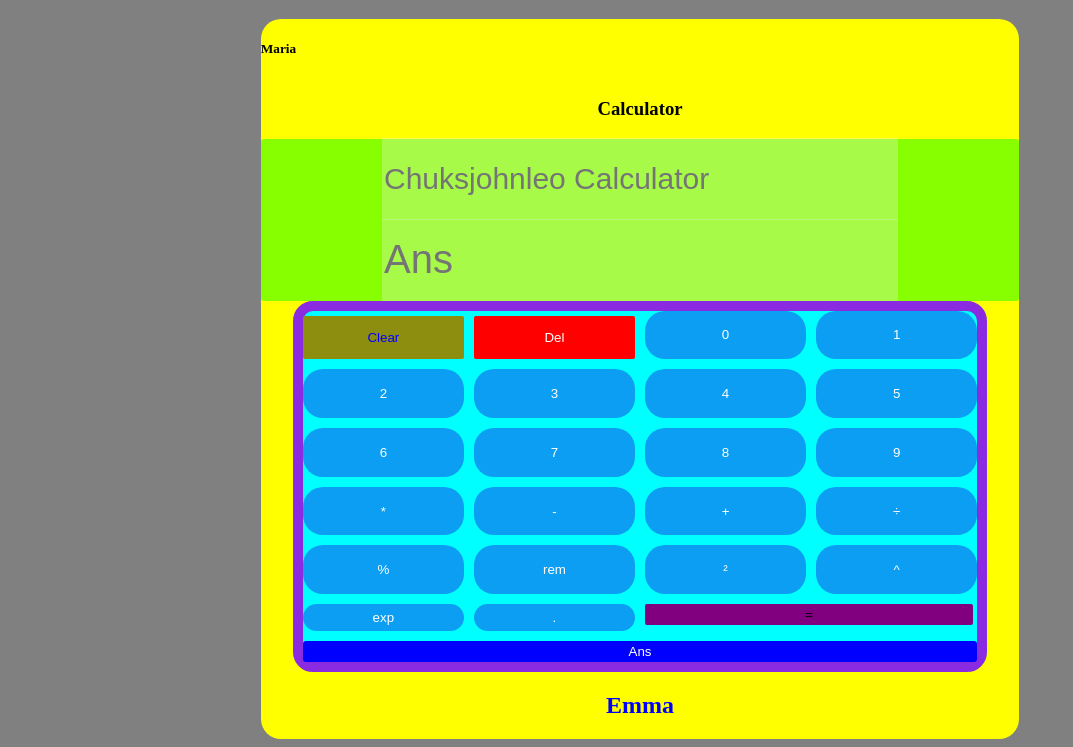
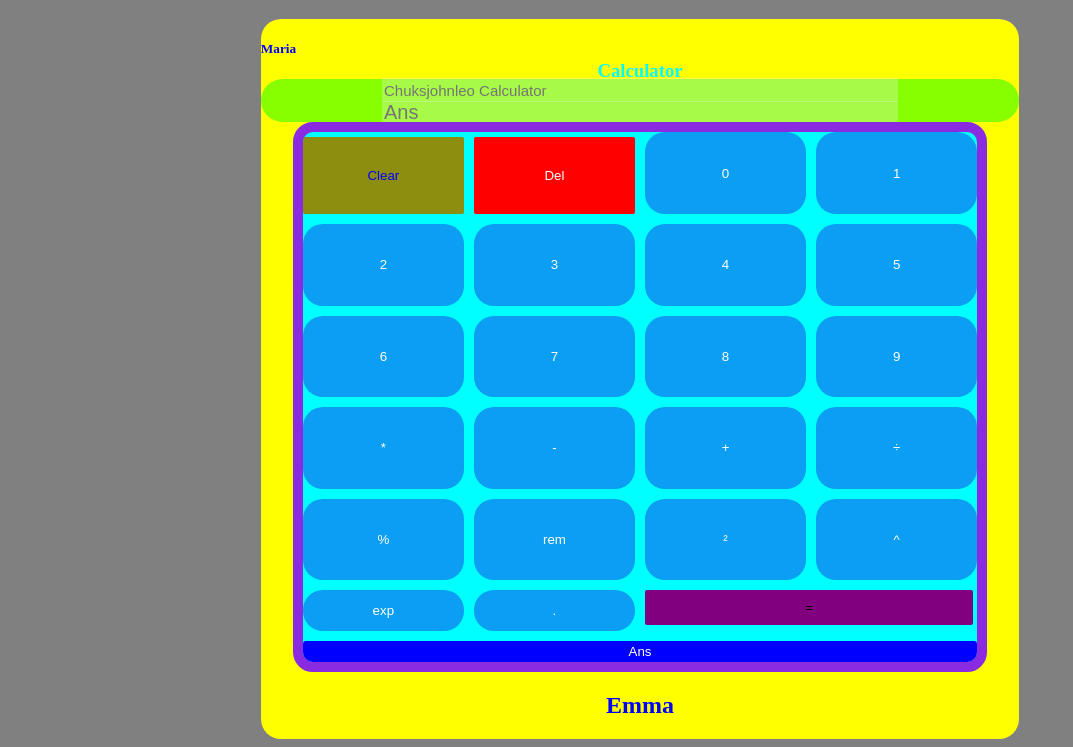
Before and after one commit to Chuksjohnleo/chuksjohnleo.github.io, a plain HTML site: page sec.html in a window 1280 px wide. Shown: the part 61-808 px from the top of the page, without its empty margins (0-1073 px from the left). Drawn offline with Linux system fonts and the light colour scheme.

Commit message:
Update sec.html

```diff
--- a/sec.html
+++ b/sec.html
@@ -61,11 +61,12 @@ h5{
          background-color: aqua;
          display: grid;
          grid-template-columns:1fr 1fr 1fr 1fr;
-         grid-template-rows:60px 60px 60px 60px 60px 40px 60px;
+         grid-template-rows:1fr 1fr 1fr 1fr 1fr 0.67fr 0.1fr;
          gap: 10px;
          margin:0px 2em;
          border: 10px solid blueviolet;
          border-radius: 20px;
+         overflow-y: scroll;
       }
       .bt{
          color: white;
@@ -125,7 +126,8 @@ h5{
          margin:0px 2em;
          border: 10px solid blueviolet;
          border-radius: 20px;
-         height: 90%;
+         height: 90vh;
+         overflow-y: scroll;
       }
       .bt{
          color: white;
@@ -151,19 +153,19 @@ h5{
       .ip2{
          color: yellow;
          background-color: rgb(136, 255, 0);
-         border-radius: 3px;
+         border-radius: 30px;
       }
       .ip1{
          width: 40vw;
-         height: 10vh;
-         font-size:40px ;
+         height: 50%;
+         font-size:20px ;
          border: 0px solid transparent;
 
       }
       #ip2{
-         height: 10vh;
+         height: 50%;
          width: 40vw;
-         font-size: 30px;
+         font-size: 15px;
          color: rgb(13, 221, 100);
          margin: -1px 15px;
          border: 0px solid transparent;
@@ -194,7 +196,17 @@ h5{
          border-radius: 3px;
          grid-column:1/span 4 ;
       }
+      h5{
+         color: blue;
+         height: 0.5px;
+      }
+      h3{
+         color: aqua;
+         height: 1px;
+         margin-top: -4px;
+      }
    }
+
 	</style>
 </head>
 <body>
```
